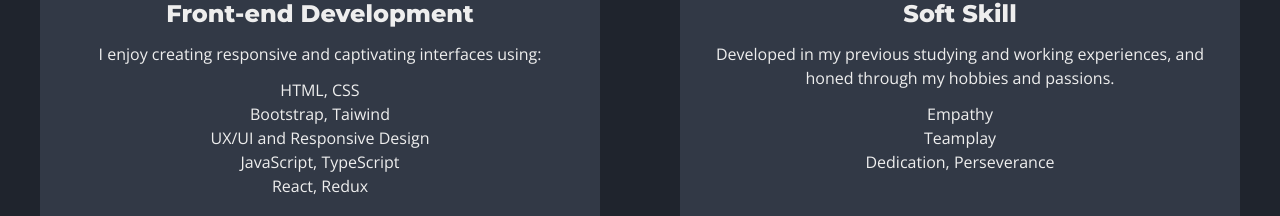
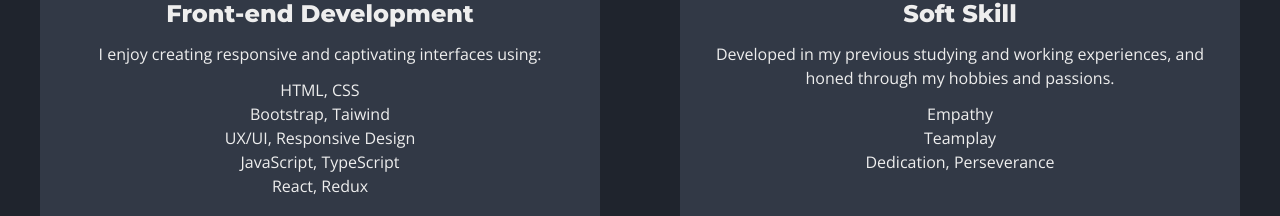
Before and after one commit to ValCas18/my-portfolio, a React (Vite) app: page / in a window 1280 px wide. Shown: the part 1180-1396 px from the top of the page. Built offline with nearby package versions, Linux system fonts and the light colour scheme.

Commit message:
Update App.jsx

```diff
--- a/src/App.jsx
+++ b/src/App.jsx
@@ -115,7 +115,7 @@
 							<ul className="my-3">
 								<li>HTML, CSS</li>
 								<li>Bootstrap, Taiwind</li>
-								<li>UX/UI and Responsive Design</li>
+								<li>UX/UI, Responsive Design</li>
 								<li>JavaScript, TypeScript</li>
 								<li>React, Redux</li>
 							</ul>
```
